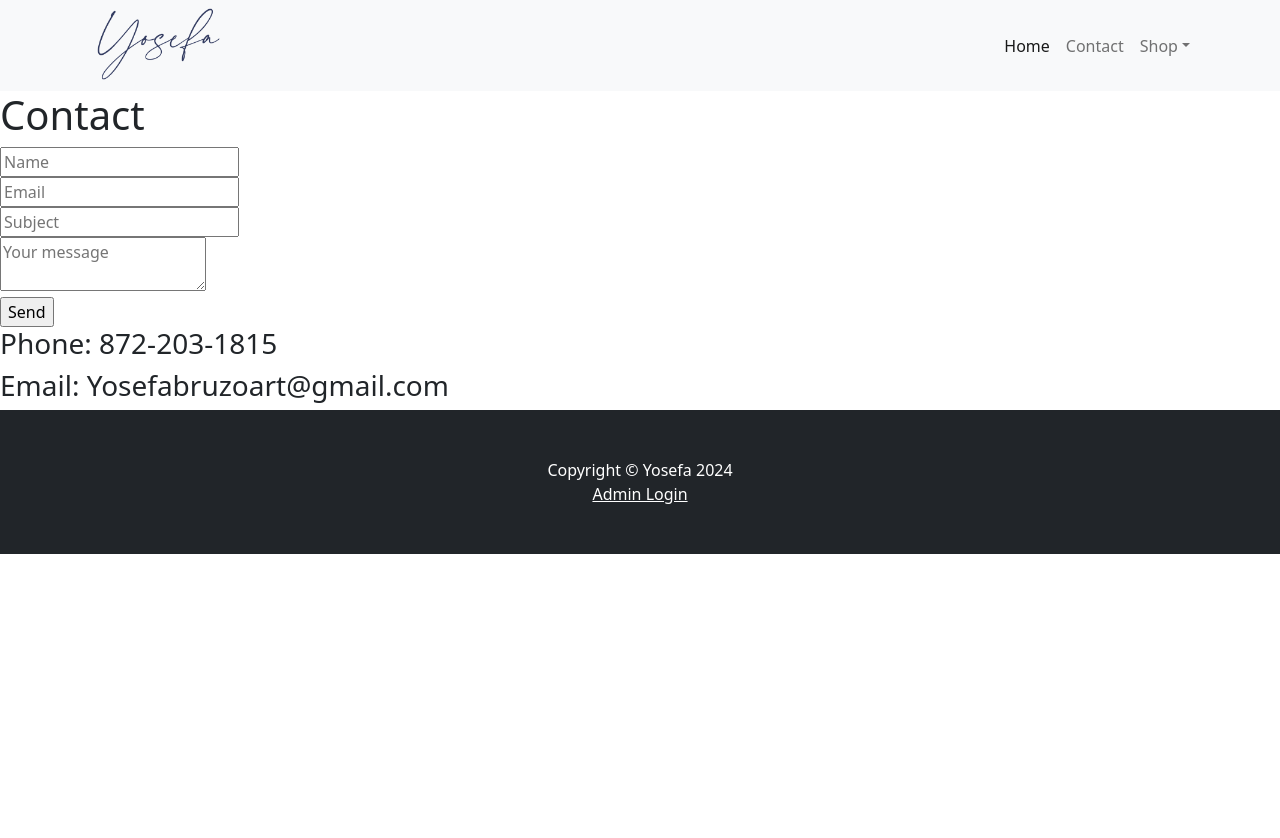
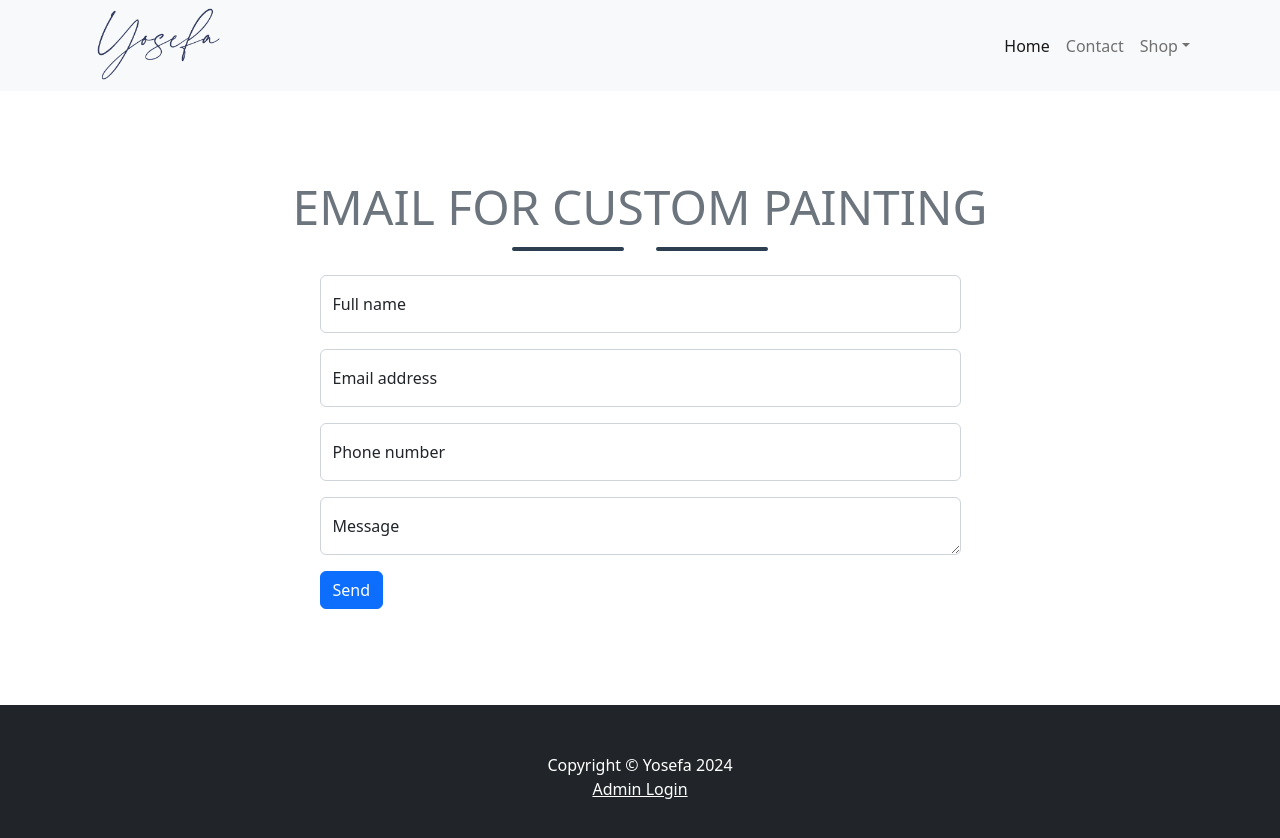
Before and after one commit to adinareiter/yosefa-art, a React (Vite) app: page /contact in a window 1280 px wide. Shown: the top 838 px of the page. Before the commit the page ends 800 px from the top, so only its background shows below. Built offline with nearby package versions, Linux system fonts and the light colour scheme; no server answers.

Commit message:
adds email themed form

```diff
--- a/src/Contact.jsx
+++ b/src/Contact.jsx
@@ -16,27 +16,105 @@ export function Contact() {
   }
 
   return (
-    <div>
-      <h1>Contact</h1>
-      <form className="contact-form" onSubmit={sendEmail}>
-        <div>
-          <input type="text" placeholder="Name" name="name" />
+    <section className="page-section" id="contact">
+      <div className="container">
+        <h2 className="page-section-heading text-center text-uppercase text-secondary mb-0">
+          Email for Custom Painting
+        </h2>
+        <div className="divider-custom">
+          <div className="divider-custom-line"></div>
+          <div className="divider-custom-icon">
+            <i className="fas fa-star"></i>
+          </div>
+          <div className="divider-custom-line"></div>
         </div>
-        <div>
-          <input type="email" placeholder="Email" name="email" />
+        <div className="row justify-content-center">
+          <div className="col-lg-8 col-xl-7">
+            <form id="contactForm" data-sb-form-api-token="API_TOKEN">
+              <div className="form-floating mb-3">
+                <input
+                  className="form-control"
+                  id="name"
+                  type="text"
+                  placeholder="Enter your name..."
+                  data-sb-validations="required"
+                />
+                <label htmlFor="name">Full name</label>
+                <div className="invalid-feedback" data-sb-feedback="name:required">
+                  A name is required.
+                </div>
+              </div>
+              <div className="form-floating mb-3">
+                <input
+                  className="form-control"
+                  id="email"
+                  type="email"
+                  placeholder="name@example.com"
+                  data-sb-validations="required,email"
+                />
+                <label htmlFor="email">Email address</label>
+                <div className="invalid-feedback" data-sb-feedback="email:required">
+                  An email is required.
+                </div>
+                <div className="invalid-feedback" data-sb-feedback="email:email">
+                  Email is not valid.
+                </div>
+              </div>
+              <div className="form-floating mb-3">
+                <input
+                  className="form-control"
+                  id="phone"
+                  type="tel"
+                  placeholder="(123) 456-7890"
+                  data-sb-validations="required"
+                />
+                <label htmlFor="phone">Phone number</label>
+                <div className="invalid-feedback" data-sb-feedback="phone:required">
+                  A phone number is required.
+                </div>
+              </div>
+              <div className="form-floating mb-3">
+                <textarea
+                  className="form-control"
+                  id="message"
+                  type="text"
+                  placeholder="Enter your message here..."
+                  data-sb-validations="required"
+                ></textarea>
+                <label htmlFor="message">Message</label>
+                <div className="invalid-feedback" data-sb-feedback="message:required">
+                  A message is required.
+                </div>
+              </div>
+
+              <button className="btn btn-primary btn-xl " id="submitButton" type="submit">
+                Send
+              </button>
+            </form>
+          </div>
         </div>
-        <div>
-          <input type="text" placeholder="Subject" name="subject" />
-        </div>
-        <div>
-          <textarea type="text" placeholder="Your message" name="message" />
-        </div>
-        <input type="submit" value="Send" />
-      </form>
-      <div>
-        <h3>Phone: 872-203-1815</h3>
-        <h3>Email: Yosefabruzoart@gmail.com</h3>
       </div>
-    </div>
+    </section>
   );
 }
+
+// <h1>Contact</h1>
+// <form className="contact-form" onSubmit={sendEmail}>
+//   <div>
+//     <input type="text" placeholder="Name" name="name" />
+//   </div>
+//   <div>
+//     <input type="email" placeholder="Email" name="email" />
+//   </div>
+//   <div>
+//     <input type="text" placeholder="Subject" name="subject" />
+//   </div>
+//   <div>
+//     <textarea type="text" placeholder="Your message" name="message" />
+//   </div>
+//   <input type="submit" value="Send" />
+// </form>
+// <div>
+//   <h3>Phone: 872-203-1815</h3>
+//   <h3>Email: Yosefabruzoart@gmail.com</h3>
+// </div>
--- a/src/Header.jsx
+++ b/src/Header.jsx
@@ -52,6 +52,11 @@ export function Header() {
           ) : (
             <ul className="navbar-nav me-auto mb-2 mb-lg-0 ms-lg-4">
               <li className="nav-item">
+                <a className="nav-link active" aria-current="page" href="/admin-page">
+                  Admin Page
+                </a>
+              </li>
+              <li className="nav-item">
                 <a className="nav-link active" aria-current="page" href="/">
                   Home
                 </a>
```
Also changed, not shown: public/css/styles.css.
